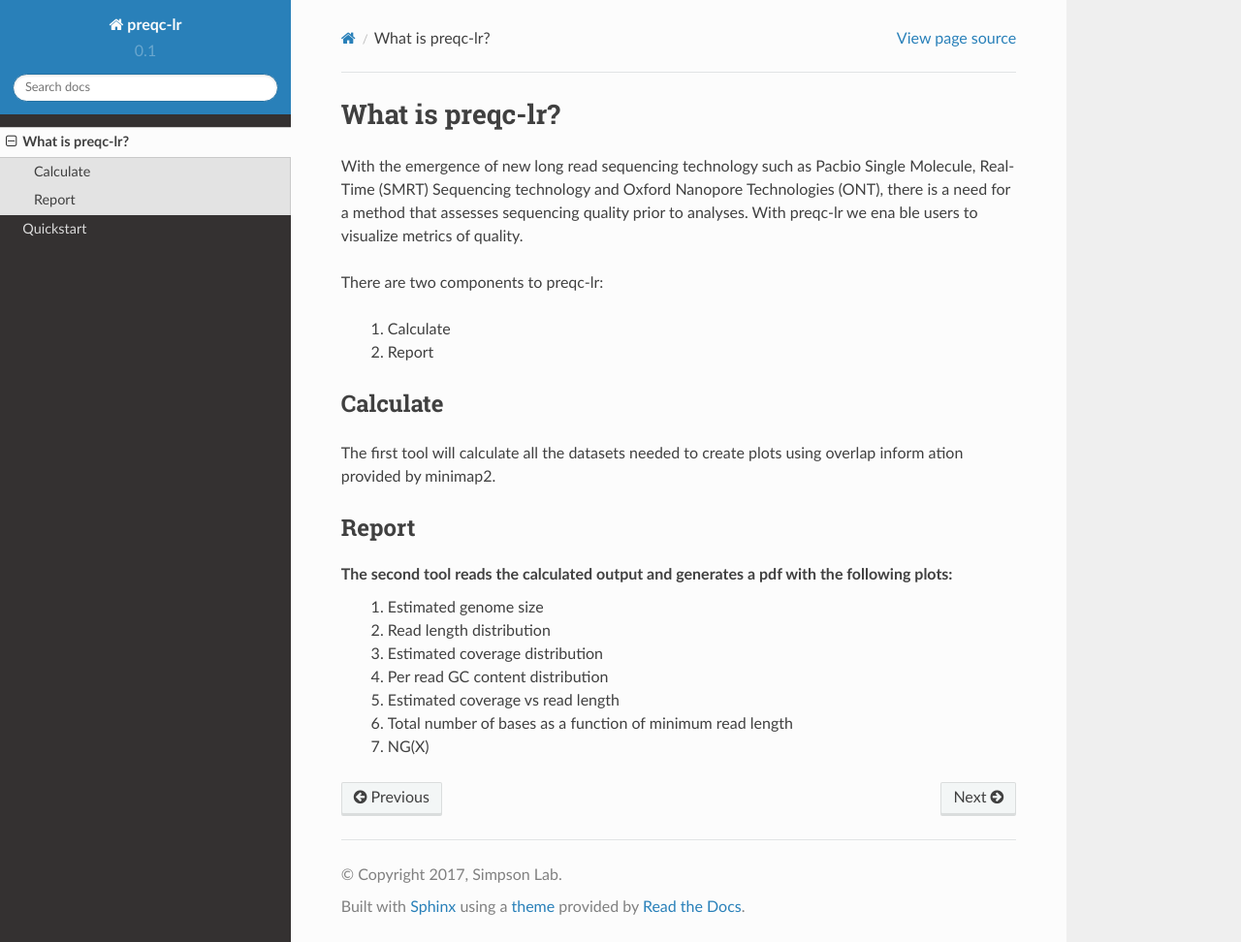
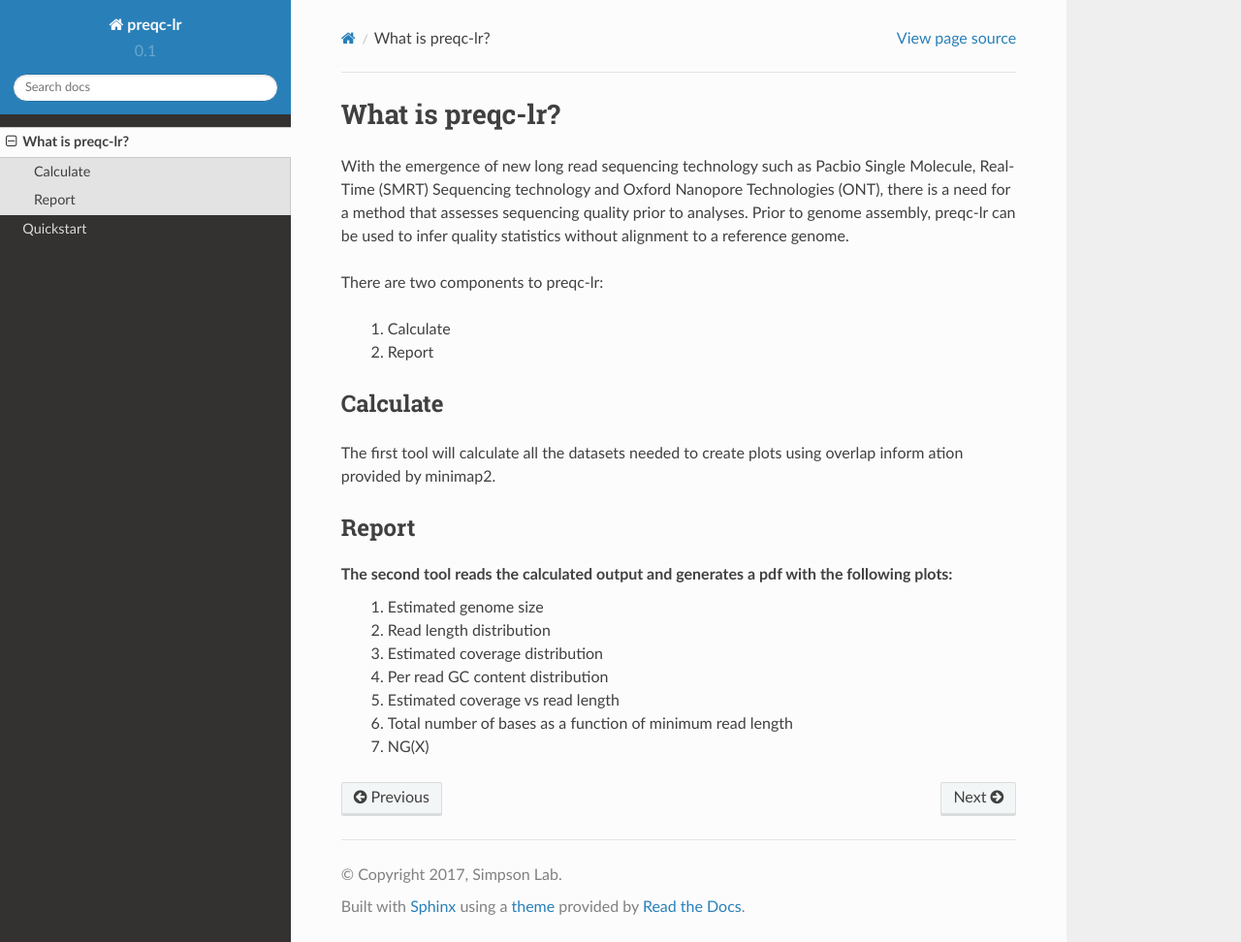
Before and after one commit to simpsonlab/preqclr, a Sphinx documentation site: the page built from docs/source/introduction.rst, in a window 1280 px wide and 972 px high. Shown: the whole window at 97% size. Built offline with Sphinx 7.4.7 and the Read the Docs theme 2.0.0, drawn with Linux system fonts in a browser that asks for light colours.

```diff
--- a/docs/source/installation.rst
+++ b/docs/source/installation.rst
@@ -12,15 +12,15 @@
 
 Installing the latest code from github
 ----------------------------------------
-
 ::
 
     git clone https://github.com/simpsonlab/preqc-lr.git
 
 
-Installing using pip
+Installing with pip
 -----------------------
-
 ::
 
     pip install preqc-lr
+
+This will automatically install matplotlib, BioPython, and all their dependencies.
--- a/docs/source/introduction.rst
+++ b/docs/source/introduction.rst
@@ -2,10 +2,7 @@
 
 What is preqc-lr?
 ====================================
-With the emergence of new long read sequencing technology such as Pacbio Single Molecule,
-Real-Time (SMRT) Sequencing technology and Oxford Nanopore Technologies (ONT), there is a
-need for a method that assesses sequencing quality prior to analyses. With preqc-lr we ena
-ble users to visualize metrics of quality.
+With the emergence of new long read sequencing technology such as Pacbio Single Molecule, Real-Time (SMRT) Sequencing technology and Oxford Nanopore Technologies (ONT), there is a need for a method that assesses sequencing quality prior to analyses. Prior to genome assembly, preqc-lr can be used to infer quality statistics without alignment to a reference genome.
 
 There are two components to preqc-lr:
 
--- a/docs/source/quickstart.rst
+++ b/docs/source/quickstart.rst
@@ -2,6 +2,8 @@
 
 Quickstart
 ============
+
+**Time: ** 10 minutes
 
 preqc-lr generates a PDF report containing several plots such as estimated genome size and coverage. This report can be used to evaluate the quality of your sequencing data. Here, we provide a step-by-step tutorial to get you started!
 
```
Also changed, not shown: 1 other file.
